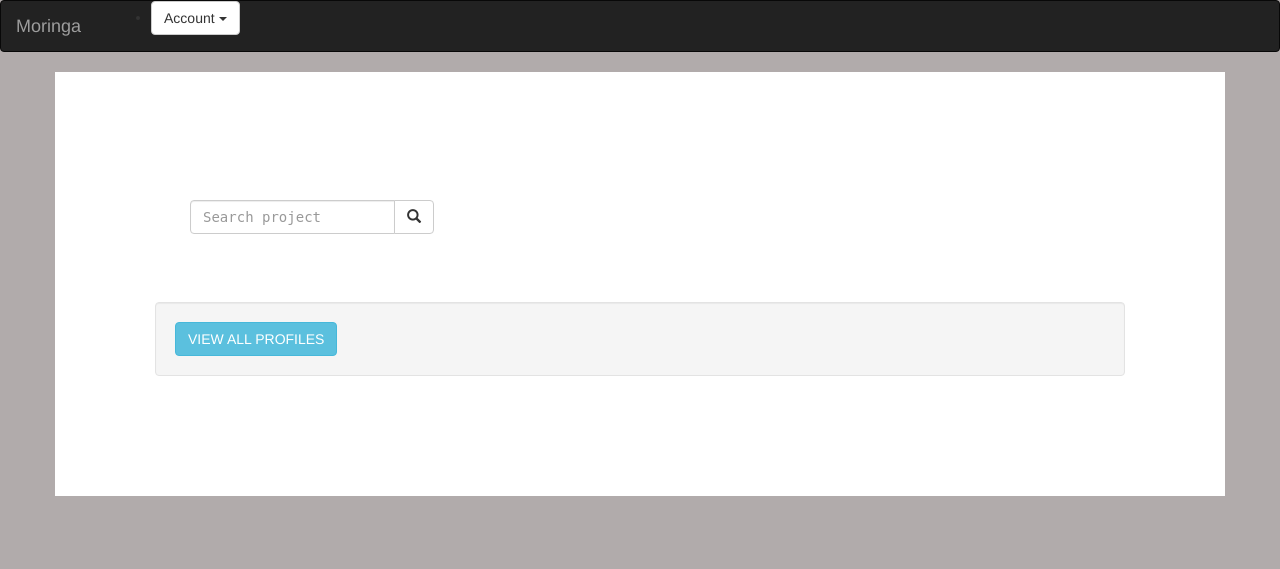
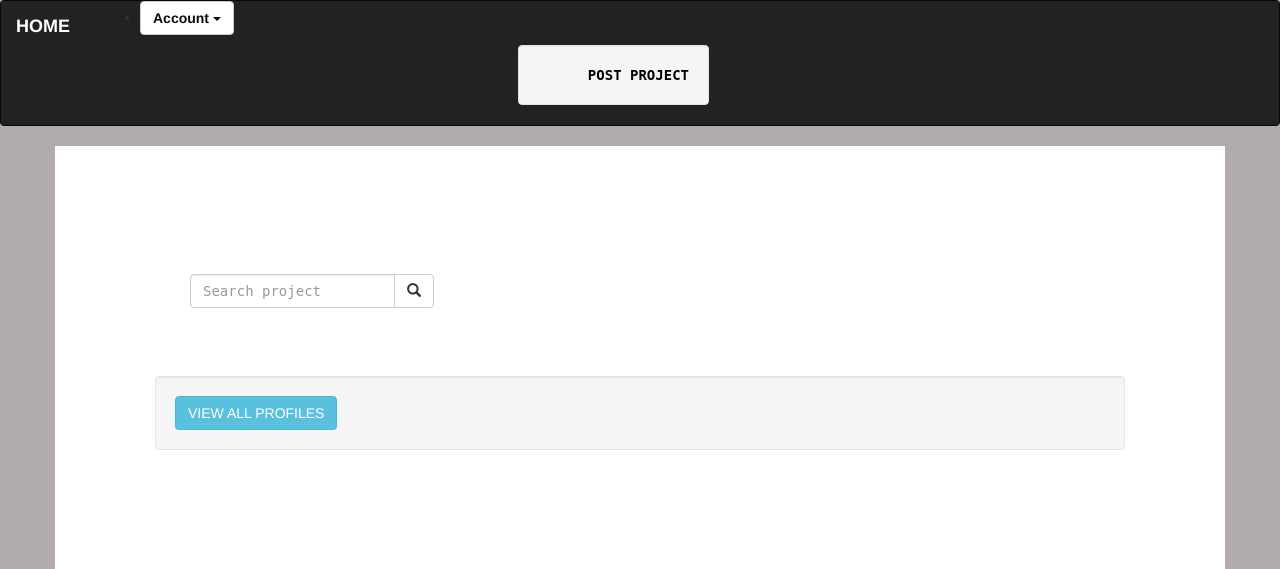
Before and after one commit to Nicoleha/awards, a Django app: page / in a window 1280 px wide. Shown: the top 569 px of the page. Run offline with Django 3.2, Linux system fonts and the light colour scheme; the visitor is signed in with stand-in values (Sample User, id 1); data that the repository does not hold is empty; some libraries are stand-ins or nearby versions.

```diff
--- a/post/templates/navbar.html
+++ b/post/templates/navbar.html
@@ -9,15 +9,15 @@
 <nav class="navbar navbar-inverse">
   <div class="container-fluid">
     <div class="navbar-header">
-      <a class="navbar-brand" href="{% url 'welcome' %}">Moringa</a>
+        <a class="navbar-brand" href="{% url 'welcome' %}" style="color:white;"><strong>HOME</strong></a>
     </div>
     <!--The search form above-->
     <div class="col-sm-6 col-md-6">
         {% if user.is_authenticated %}
         <ul>
           <li class="dropdown">
-            <a href="#" class="dropdown-toggle btn btn-default" data-toggle="dropdown" role="button" aria-expanded="false">Account
-                      <span class="caret"></span>
+            <a href="#" class="dropdown-toggle btn btn-default" data-toggle="dropdown" role="button" aria-expanded="false" style="color:rgb(12, 11, 11);text-decoration:none;"><strong>Account
+            </strong><span class="caret"></span>
                   </a>
             <ul class="dropdown-menu" role="menu">
               <li>
@@ -31,21 +31,33 @@
                 </li>
               <li>
               <li>
-                <a href="/accounts/password/change">Change Password</a>
+                <a href="/accounts/password/change"><strong>Change Password</strong></a>
               </li>
               <li>
-                <a href="/logout">Logout</a>
+                <a href="/logout"><strong>Logout</strong></a>
               </li>
             </ul>
           </li>
         </ul>
+
+        <!-- search form end -->
+
+        <div class="nav navbar-nav navbar-right">
+
+            <button class="well"><a href="{%url 'project'%}"   style="text-align: center;padding-left:50px;font-family: monospace;color:black;"><strong>POST PROJECT</strong></a></button>
+
+           </div>
+
+             <!-- Adding a search form  -->
+
+      </div>
         {% else %}
         <li>
           <a class='btn btn-default' href="/accounts/login">Login</a>
         </li>
 
         {% endif %}
-      </div>
+
   </div>
 </nav>
 </body>
```
